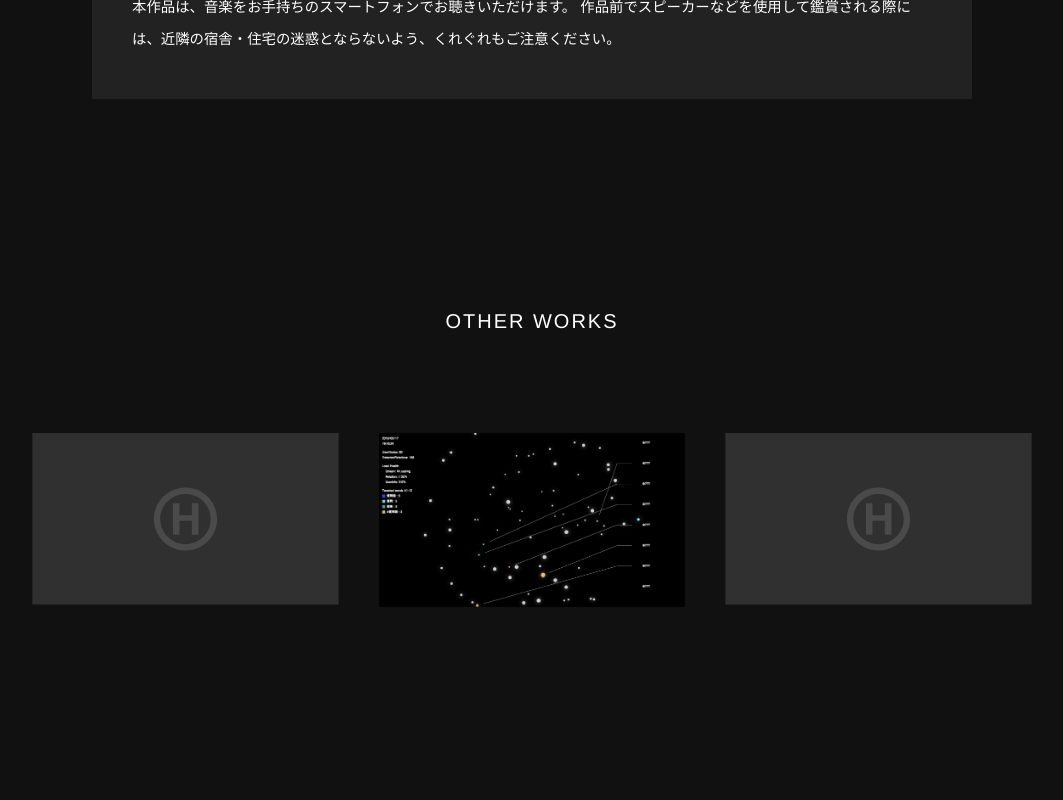
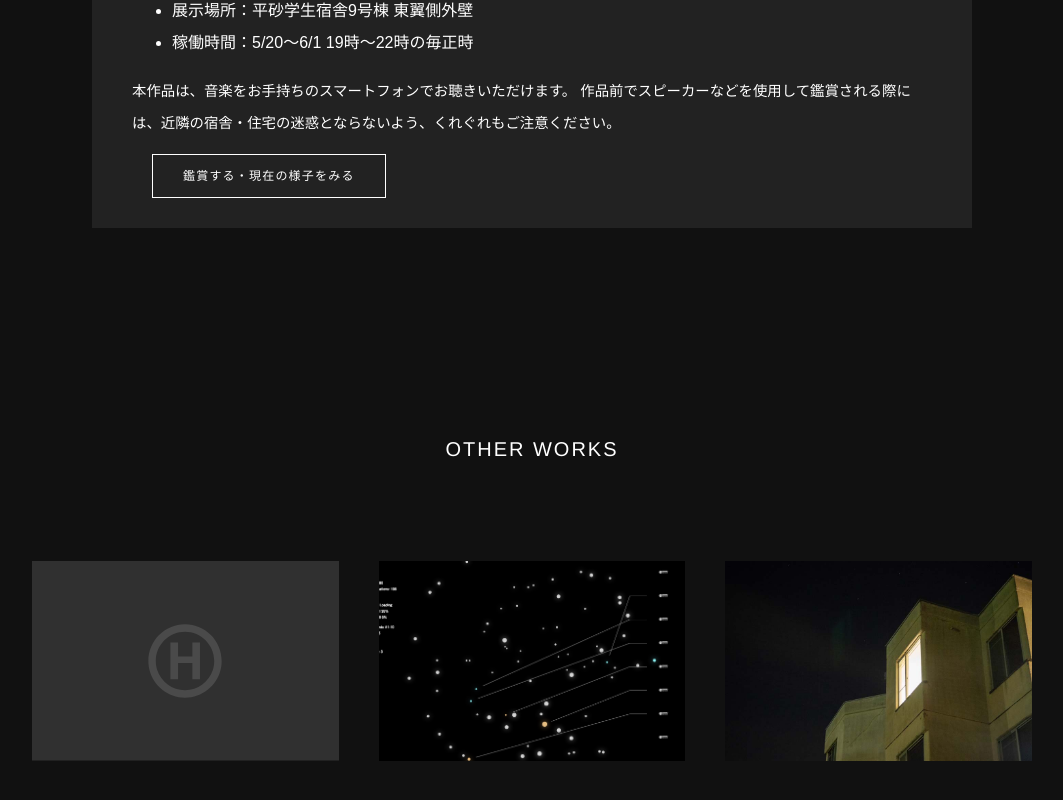
Before and after one commit to nandenjin/ham, a Nuxt app: page /works/carillon in a window 1280 px wide. Shown: the part 1362-2162 px from the top of the page, without its empty margins (153-1216 px from the left). Before the commit the page ends 2033 px from the top, so only its background shows below. Built offline with nearby package versions, Linux system fonts and the light colour scheme.

Commit message:
Update for carillon & residents

```diff
--- a/assets/works.js
+++ b/assets/works.js
@@ -1,5 +1,7 @@
 import ThumbNoImage from '~/assets/img/no-image.svg'
 import ThumbSympathy from '~/assets/img/thumbs/sympathy.jpg'
+import ThumbResidents from '~/assets/img/thumbs/residents.jpg'
+import ThumbCarillon from '~/assets/img/thumbs/carillon.jpg'
 
 export default [
   {
@@ -13,10 +15,10 @@ export default [
   }, {
     slug: 'residents',
     title: '住人たち',
-    img: ThumbNoImage
+    img: ThumbResidents
   }, {
     slug: 'carillon',
     title: 'カリヨン',
-    img: ThumbNoImage
+    img: ThumbCarillon
   }
 ]
--- a/components/TheWorkDetail.vue
+++ b/components/TheWorkDetail.vue
@@ -133,5 +133,7 @@
 
           .thumbnail
             width: 100%
+            height: 200px
+            object-fit: cover
 
 </style>
--- a/pages/works/carillon.vue
+++ b/pages/works/carillon.vue
@@ -26,6 +26,7 @@
         本作品は、音楽をお手持ちのスマートフォンでお聴きいただけます。
         作品前でスピーカーなどを使用して鑑賞される際には、近隣の宿舎・住宅の迷惑とならないよう、くれぐれもご注意ください。
       </p>
+      <a href="https://live.ham.nandenjin.com/carillon" class="button">鑑賞する・現在の様子をみる</a>
     </template>
   </the-work-detail>
 </template>
--- a/pages/works/residents.vue
+++ b/pages/works/residents.vue
@@ -25,6 +25,7 @@
       <p class="info--aside">
         同一場所で展示する「カリヨン」稼働の前後は休止いたします。
       </p>
+      <a href="https://live.ham.nandenjin.com/residents" class="button">鑑賞する・現在の様子をみる</a>
     </template>
   </the-work-detail>
 </template>
```
Also changed, not shown: assets/img/thumbs/carillon.jpg (added), assets/img/thumbs/residents.jpg (added).
